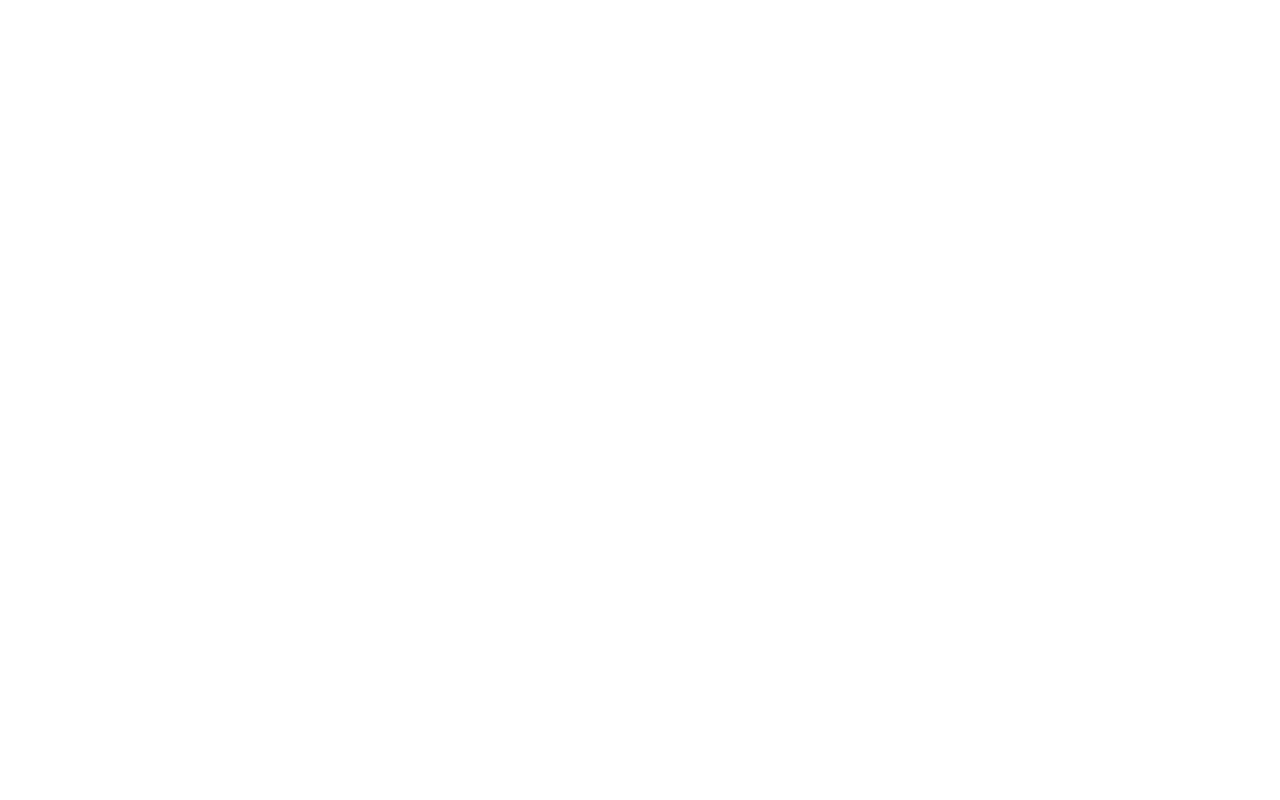
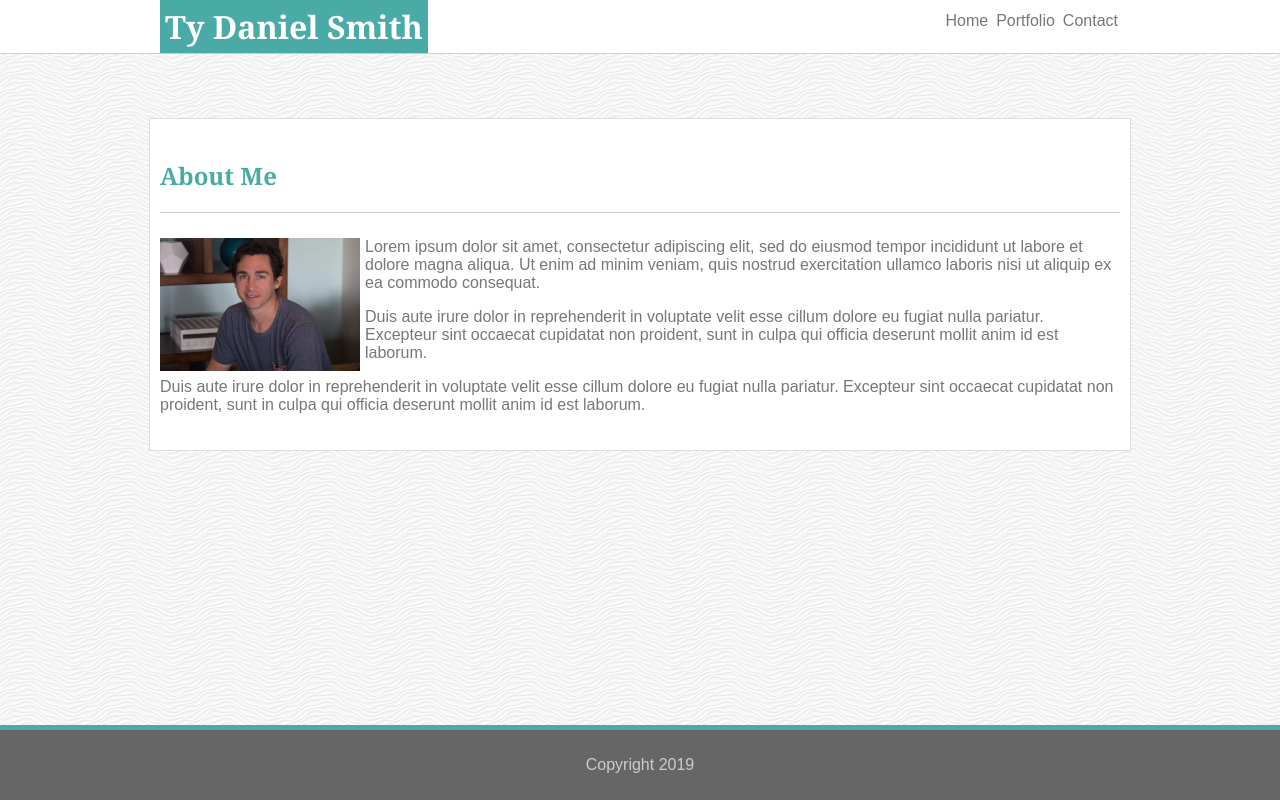
Before and after one commit to TyDSmith/basic-portfolio, a plain HTML site: page portfolio.html in a window 1280 px wide. Drawn offline with Linux system fonts and the light colour scheme.

Commit message:
populate portfolio page, update menu links to github pages links

```diff
--- a/portfolio.html
+++ b/portfolio.html
@@ -0,0 +1,47 @@
+<!DOCTYPE html>
+<html lang="en">
+<head>
+    <meta charset="UTF-8">
+    <meta name="viewport" content="width=device-width, initial-scale=1.0">
+    <meta http-equiv="X-UA-Compatible" content="ie=edge">
+    <link rel="stylesheet" type="text/css" href="assets/css/style.css">
+    <title>Ty's Portfolio</title>
+</head>
+
+<body background="assets/images/white-waves.png">
+    <div class="wrapper">
+    <div class="header">
+        <div class=header-all>
+        <h1 class="header-name">Ty Daniel Smith</h1>
+
+        <span class="main-menu">
+
+                <a href="https://tydsmith.github.io/basic-portfolio/index.html">Home</a>
+                <a href="https://tydsmith.github.io/basic-portfolio/portfolio.html">Portfolio</a>
+                <a href="https://tydsmith.github.io/basic-portfolio/contact.html">Contact</a>
+
+        </span>
+    </div>
+    </div>
+    <div class="home-content content">
+        <div class="content-header">
+            <h2>About Me</h2>
+        </div>
+        <img src="assets/images/TySmithHeadshot.jpg" alt="Ty Smith Headshot" width="200" class="profile-picture">
+        <p>
+            Lorem ipsum dolor sit amet, consectetur adipiscing elit, sed do eiusmod tempor incididunt ut labore et dolore magna aliqua. Ut enim ad minim veniam, quis nostrud exercitation ullamco laboris nisi ut aliquip ex ea commodo consequat.
+        </p>
+        <p>
+        Duis aute irure dolor in reprehenderit in voluptate velit esse cillum dolore eu fugiat nulla pariatur. Excepteur sint occaecat cupidatat non proident, sunt in culpa qui officia deserunt mollit anim id est laborum.
+        </p>
+        <p>
+        Duis aute irure dolor in reprehenderit in voluptate velit esse cillum dolore eu fugiat nulla pariatur. Excepteur sint occaecat cupidatat non proident, sunt in culpa qui officia deserunt mollit anim id est laborum.
+        </p>
+    </div>
+</div>
+    <div class="footer">
+            <p>Copyright 2019</p>
+        </div>
+
+</body>
+</html>
```
Also changed, not shown: index.html (+3 -3 lines).
